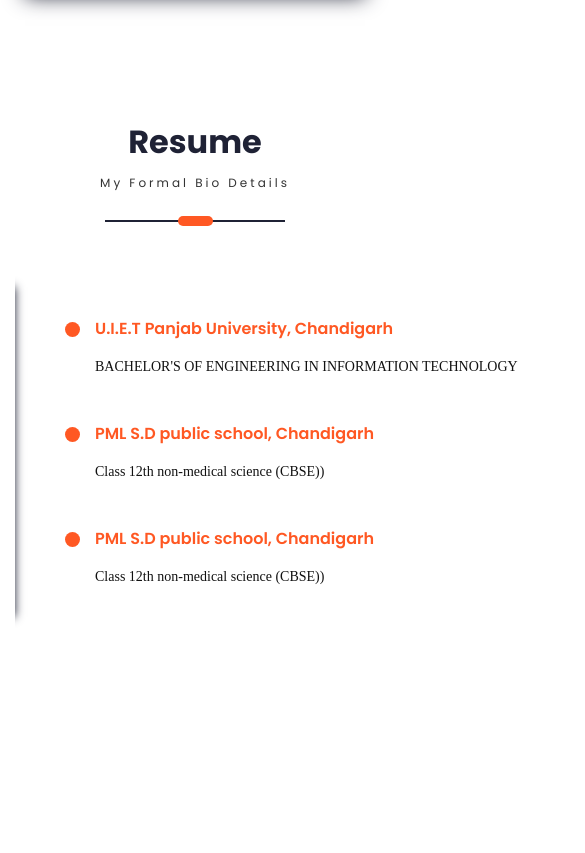
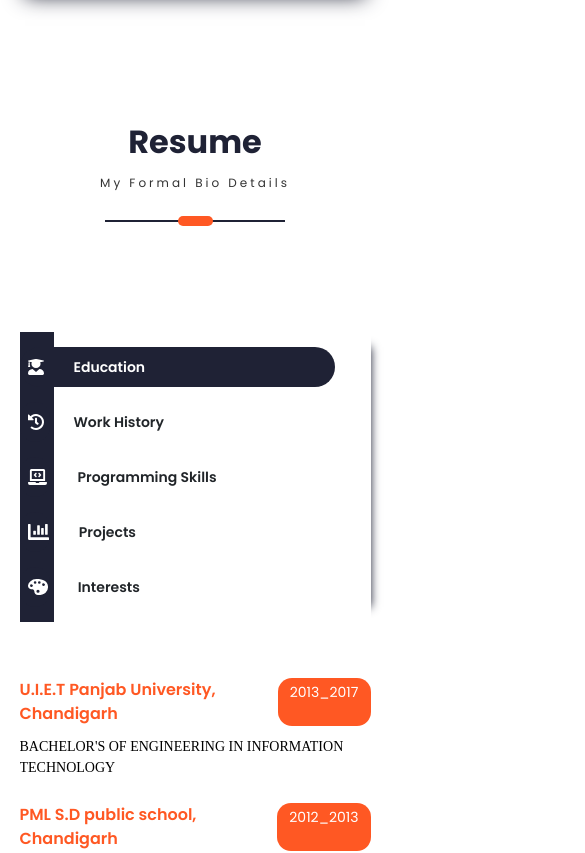
Before and after one commit to rajat6235/portfolio, a React (Create React App) app in the folder myportfolio/: page / in a window 390 px wide. Shown: the part 1723-2576 px from the top of the page, 585 px wide, since content can reach past the window. Before the commit the page ends 2475 px from the top, so only its background shows below. Built offline with nearby package versions, Linux system fonts and the light colour scheme; a web font is replaced by a local one.

Commit message:
responsiveness resume added

```diff
--- a/myportfolio/src/Container/Resume/Resume.css
+++ b/myportfolio/src/Container/Resume/Resume.css
@@ -28,6 +28,7 @@
 .experience-description {
   margin: 10px 0 0 0;
   text-align: justify;
+  max-width: 100%;
 }
 
 .experience-description-text{
@@ -111,32 +112,37 @@
   font-size: 16px;
   font-family: "Poppins SemiBold";
 }
+
 .heading-bullet {
   position: absolute;
   left: -30px;
   height: 15px;
   width: 15px;
   top: 5px;
-  background-color: var(--dark-orange);
+  background-color:#ff5823;
   border-radius: 50%;
 }
+
 .resume-sub-heading{
     font-size: 14px;
     font-family: "Poppin SemiBold";
-    color:#111;
-    margin: 10px 0 0 ;
+    color:black;
+    margin: 10px 0 0 0;
 }
+
 .resume-heading-description{
     font-size: 12px;
     text-align: justify;
 }
+
 .heading-date{
-  background-color: var(--dark-orange);
+  background-color:#ff5823;
 padding: 4px 12px;
 font-size: 14px;
 border-radius: 14px;
 color: white;
 }
+
 .skill-parent{
     display: flex;
     flex-direction: column;
@@ -154,16 +160,54 @@
     position: relative;
     height: 15px;
     width: 70%;
-  background-color: var(--dark-orange);
+  background-color: #ff5823;
 }
+
 .skill-percentage .active-percentage-bar{
-    height: 15px;
+height: 15px;
 transition: 0.8s ease;
 position: absolute;
 background-color: #1f2235;
 }
+
 .skill-parent span {
     font-family: "Poppins SemiBold";
     font-size: 16px;
-  background-color: var(--dark-orange);
+  background-color: #ff5823;
 }
+
+@media only screen and (max-width: 1023px) {
+  .resume-content {
+    display: flex;
+    flex-direction: column;
+    align-items: center;
+  }
+
+  .bullets {
+    width: 90%;
+  }
+
+  .resume-card {
+    height: fit-content;
+    display: flex;
+    flex-direction: column;
+    margin: 30px 0;
+    align-items: center;
+    width: 90%;
+  }
+
+  .resume-bullet-details {
+    height: 360px;
+    padding: 0;
+    width: fit-content;
+  }
+
+  .resume-bullets {
+    margin: 30px 0;
+    width: 100%;
+  }
+
+  .selected-bullet {
+    width: 100%;
+  }
+}
```
